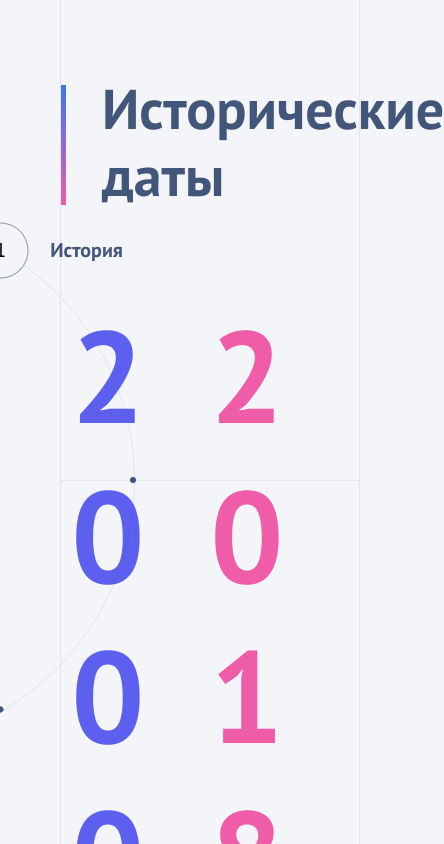
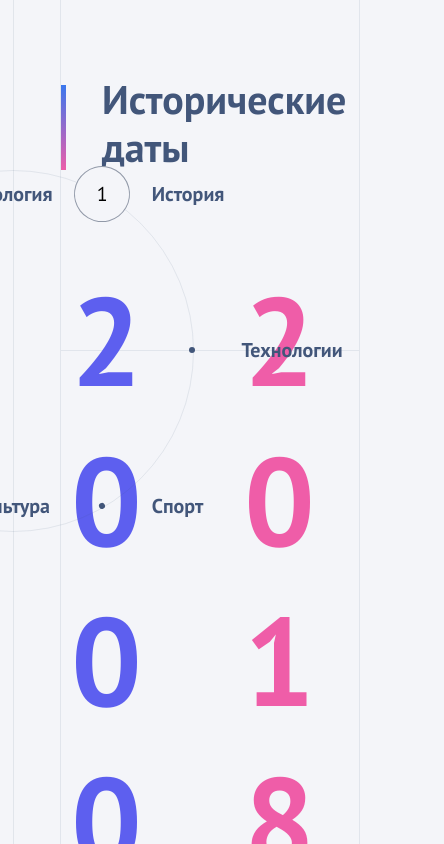
Before and after one commit to Otkazano/history-slider, a React (Create React App) app: page / in a window 390 px wide. Shown: the top 844 px of the page, 444 px wide, since content can reach past the window. Built offline with nearby package versions, Linux system fonts and the light colour scheme.

Commit message:
refactor tablet screen

```diff
--- a/package.json
+++ b/package.json
@@ -3,6 +3,7 @@
   "version": "0.1.0",
   "private": true,
   "dependencies": {
+    "@babel/plugin-proposal-private-property-in-object": "^7.21.11",
     "@testing-library/jest-dom": "^5.17.0",
     "@testing-library/react": "^13.4.0",
     "@testing-library/user-event": "^13.5.0",
--- a/src/components/App/App.scss
+++ b/src/components/App/App.scss
@@ -45,5 +45,13 @@
   }
 
   @media (max-width: 1023px) {
+    &::before {
+      top: 350px;
+    }
+
+    &::after {
+      left: auto;
+      right: 345px;
+    }
   }
 }
--- a/src/components/ChooseSphereButtons/ChooseSphereButtons.scss
+++ b/src/components/ChooseSphereButtons/ChooseSphereButtons.scss
@@ -41,4 +41,10 @@
     pointer-events: none;
     position: relative;
   }
+
+  @media (max-width: 1400px) {
+    &__container {
+      padding-left: 36px;
+    }
+  }
 }
--- a/src/components/CircleMenu/CircleMenu.scss
+++ b/src/components/CircleMenu/CircleMenu.scss
@@ -55,6 +55,7 @@
       line-height: 30px;
       opacity: 0;
       transition: opacity 0.3s;
+      margin: 0;
     }
 
     &:hover,
@@ -79,12 +80,15 @@
     font-size: 20px;
     font-weight: 700;
     line-height: 30px;
-    opacity: 0;
+    // display: none;
+    // opacity: 0;
     transition: opacity 0.3s;
     position: absolute;
     left: 55px;
+    margin: 0;
 
     &-selected {
+      // display: block;
       opacity: 1;
     }
   }
@@ -101,4 +105,13 @@
       right: 226px;
     }
   }
+
+  @media (max-width: 1023px) {
+    &__wrapper {
+      top: 170px;
+      right: 167px;
+      width: 360px;
+      height: 360px;
+    }
+  }
 }
--- a/src/components/CircleMenu/CircleMenu.tsx
+++ b/src/components/CircleMenu/CircleMenu.tsx
@@ -1,4 +1,4 @@
-import React, { useEffect } from 'react';
+import React, { useEffect, useState } from 'react';
 import { gsap } from 'gsap';
 import './CircleMenu.scss';
 import { useDataContext } from '../../contexts/DataContext';
@@ -6,6 +6,26 @@ import { useDataContext } from '../../contexts/DataContext';
 const CircleMenu: React.FC = () => {
   const { data, selected, setSelected } = useDataContext();
   const buttons = data;
+  const [translateX, setTranslateX] = useState(265);
+
+  useEffect(() => {
+    const handleResize = () => {
+      const screenWidth = window.innerWidth;
+
+      if (screenWidth <= 1023) {
+        setTranslateX(180);
+      } else {
+        setTranslateX(265);
+      }
+    };
+
+    window.addEventListener('resize', handleResize);
+    handleResize();
+
+    return () => {
+      window.removeEventListener('resize', handleResize);
+    };
+  }, []);
 
   useEffect(() => {
     const angle = 360 / buttons.length;
@@ -40,7 +60,7 @@ const CircleMenu: React.FC = () => {
             className={`circle-menu__button ${selected === index ? 'circle-menu__button-selected' : ''}`}
             onClick={() => setSelected(index)}
             style={{
-              transform: `rotate(${(360 / buttons.length) * index}deg) translateX(265px)`,
+              transform: `rotate(${(360 / buttons.length) * index}deg) translateX(${translateX}px)`,
             }}
             aria-label={button.title}
           >
--- a/src/components/InfoSlider/InfoSlider.scss
+++ b/src/components/InfoSlider/InfoSlider.scss
@@ -74,4 +74,13 @@
     position: relative;
     color: $black-blue-color;
   }
+
+  @media (max-width: 1400px) {
+    padding-left: 36px;
+  }
+  // @media (max-width: 1023px) {
+  //   margin: 85px 0 0 0;
+  //   font-size: 40px;
+  //   height: 85px;
+  // }
 }
--- a/src/components/Title/Title.scss
+++ b/src/components/Title/Title.scss
@@ -27,6 +27,7 @@
 
   @media (max-width: 1023px) {
     margin: 85px 0 0 0;
-    font-size: 56px;
+    font-size: 40px;
+    height: 85px;
   }
 }
--- a/src/components/Years/Years.scss
+++ b/src/components/Years/Years.scss
@@ -46,6 +46,11 @@
   }
 
   @media (max-width: 1023px) {
-    font-size: 130px;
+    font-size: 125px;
+    width: fit-content;
+    margin-left: auto;
+    padding-right: 35px;
+    box-sizing: border-box;
+    gap: 92px;
   }
 }
```
Also changed, not shown: 1 other file (tests, documents, lock files or other folders).
